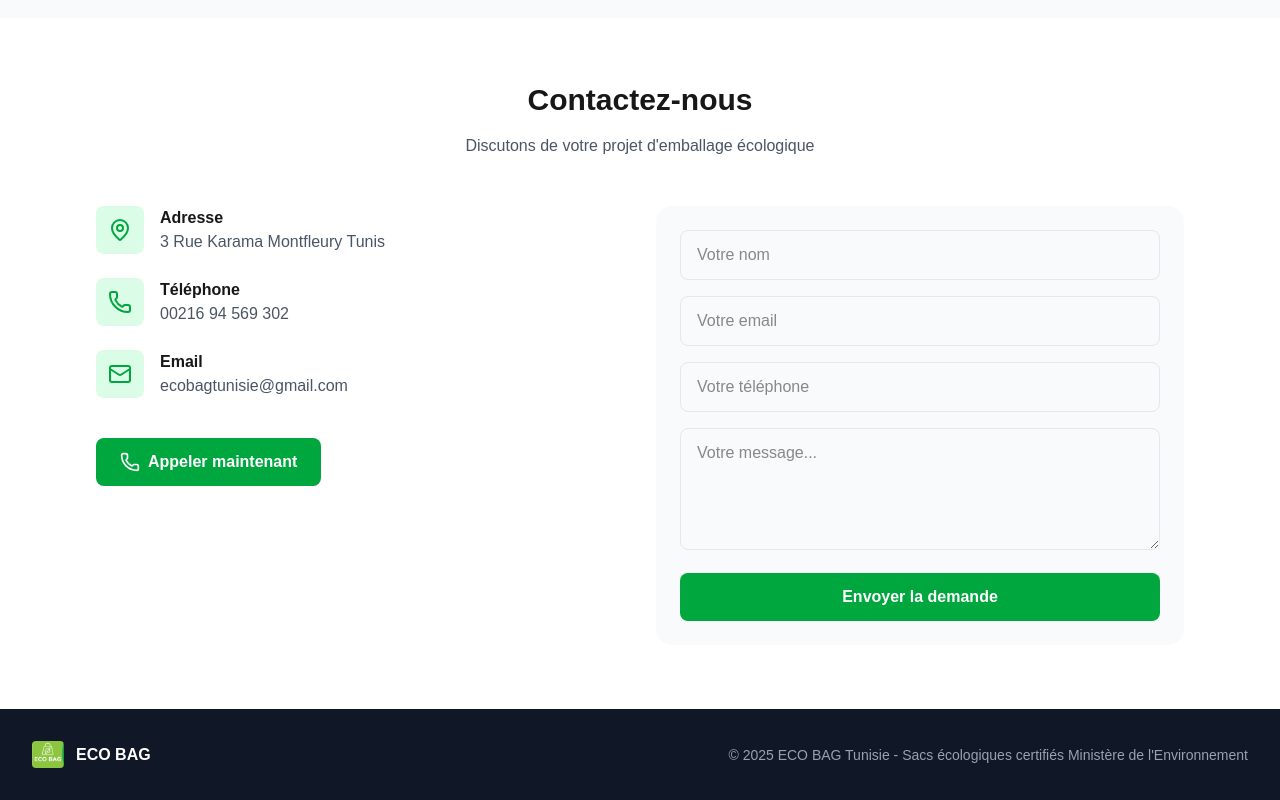
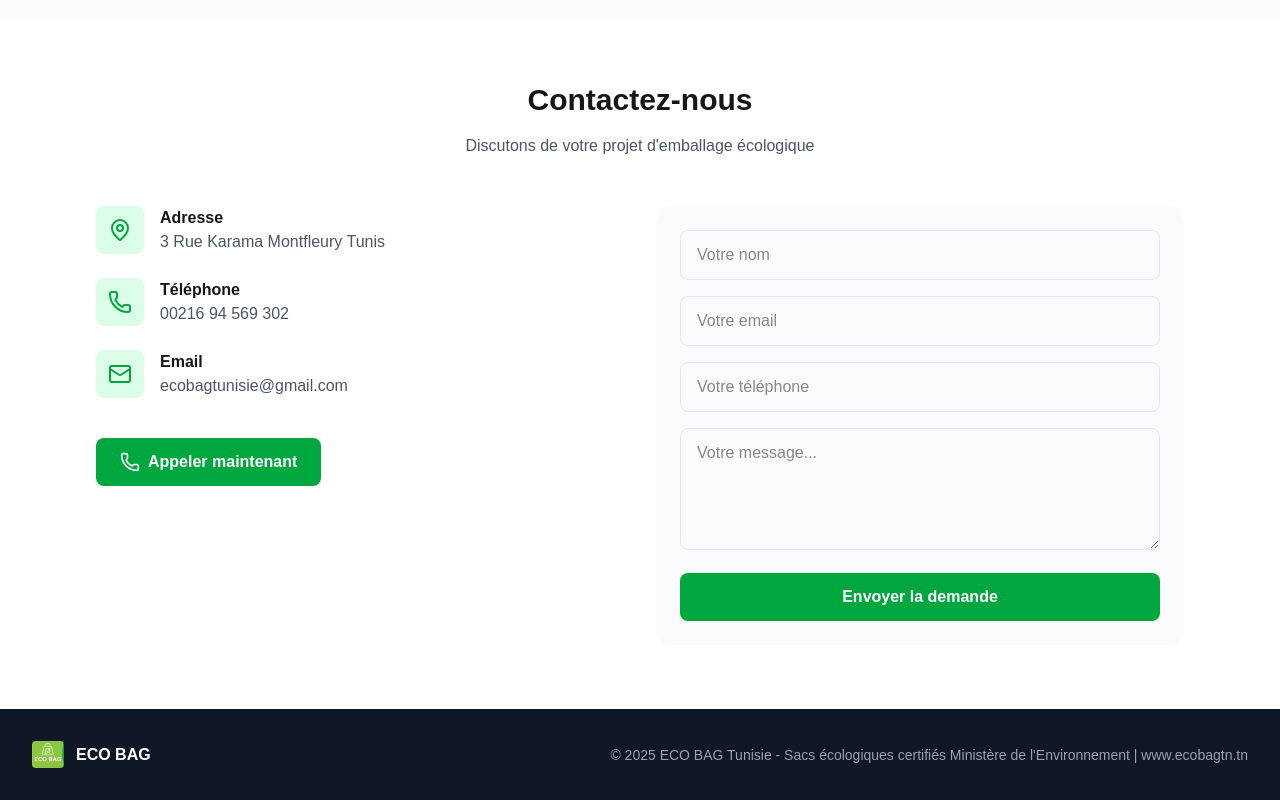
Before and after one commit to belloumi79/ecobag, a Next.js app: page / in a window 1280 px wide. Shown: the part 4188-4988 px from the top of the page. Built offline with nearby package versions, Linux system fonts and the light colour scheme.

Commit message:
Add ecobagtn.tn to footer, vercel.json redirect www

```diff
--- a/src/app/page.tsx
+++ b/src/app/page.tsx
@@ -87,7 +87,7 @@ const translations = {
         submit: "Envoyer la demande"
       }
     },
-    footer: "© 2025 ECO BAG Tunisie - Sacs écologiques certifiés Ministère de l'Environnement"
+    footer: "© 2025 ECO BAG Tunisie - Sacs écologiques certifiés Ministère de l'Environnement | www.ecobagtn.tn"
   },
   ar: {
     nav: { home: "الرئيسية", about: "من نحن", products: "منتجاتنا", contact: "اتصل بنا", carbon: "البصمة الكربونية", portfolio: "معرض الأعمال" },
@@ -171,7 +171,7 @@ const translations = {
         submit: "إرسال الطلب"
       }
     },
-    footer: "© 2025 ECO BAG تونس - أكياس صديقة للبيئة معتمدة من وزارة البيئة"
+    footer: "© 2025 ECO BAG تونس - أكياس صديقة للبيئة معتمدة من وزارة البيئة | www.ecobagtn.tn"
   },
   en: {
     nav: { home: "Home", about: "About", products: "Products", contact: "Contact", carbon: "Carbon Footprint", portfolio: "Portfolio" },
@@ -255,7 +255,7 @@ const translations = {
         submit: "Send the request"
       }
     },
-    footer: "© 2025 ECO BAG Tunisia - Eco-friendly bags certified by the Ministry of Environment"
+    footer: "© 2025 ECO BAG Tunisia - Eco-friendly bags certified by Ministry of Environment | www.ecobagtn.tn"
   }
 };
 
```
Also changed, not shown: vercel.json.
